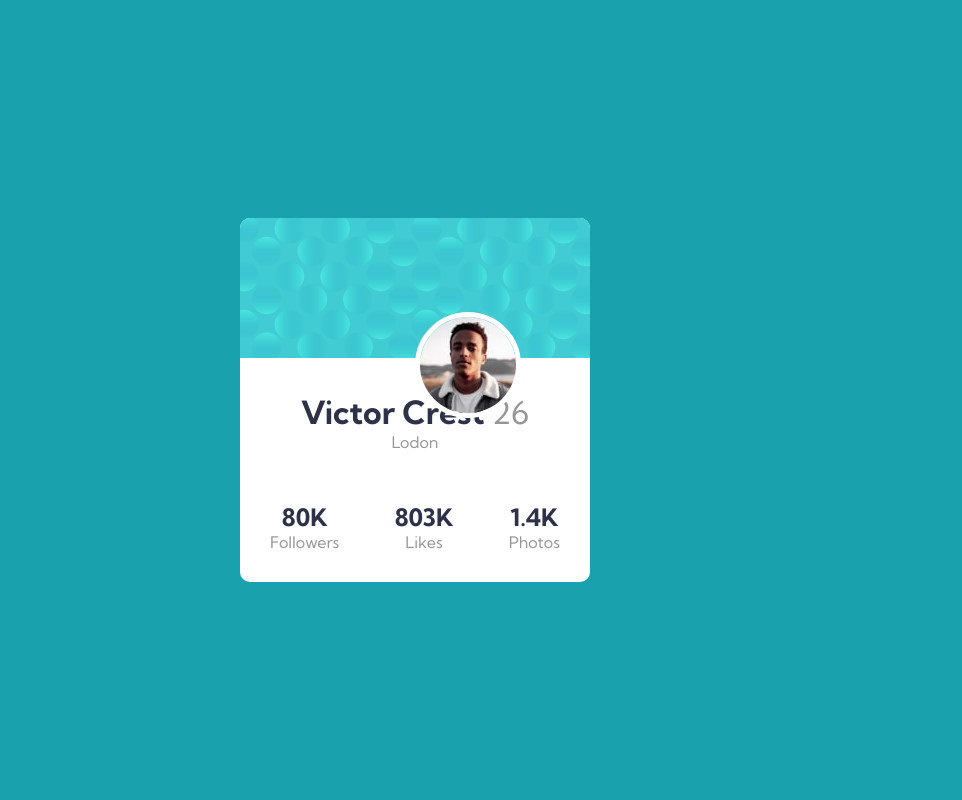
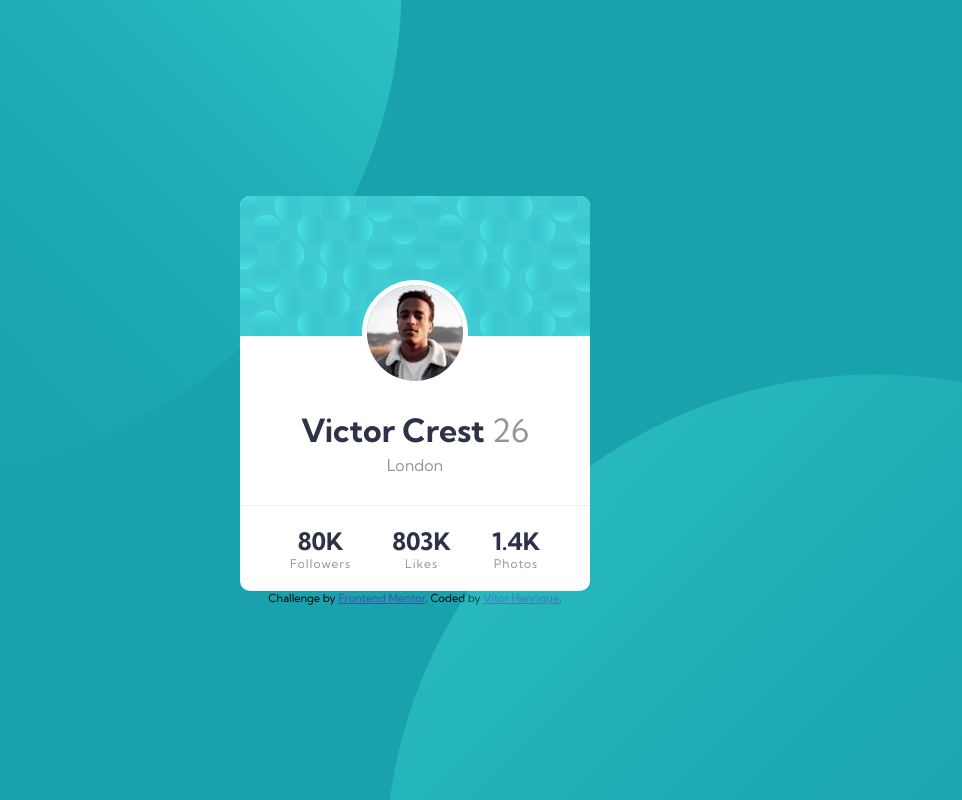
Before and after one commit to Vitor-HenriqueAS/Front_End_Mentor, a plain HTML site: page pages/profile-card-component/index.html in a window 1280 px wide. Shown: the whole page, without its empty margins (225-1187 px from the left). Drawn offline with Linux system fonts and the light colour scheme.

Commit message:
adicionando novo projeto: profile-card-component

```diff
--- a/pages/profile-card-component/css/style.css
+++ b/pages/profile-card-component/css/style.css
@@ -1,17 +1,46 @@
 @import url('https://fonts.googleapis.com/css2?family=Kumbh+Sans:wght@400;700&display=swap');
-* {
-	margin: 0;
-	padding: 0;
-	box-sizing: border-box;
-	font-family: 'Kumbh Sans', sans-serif;
+*,
+*::before,
+*::after {
+  margin: 0;
+  padding: 0;
+  box-sizing: border-box;
+  font-family: 'Kumbh Sans', sans-serif;
 }
 
 main {
+	position: relative;
 	display: flex;
+	flex-direction: column;
 	align-items: center;
 	justify-content: center;
+	width: 100%;
 	min-height: 100vh;
 	background-color: hsl(185, 75%, 39%);
+	overflow: hidden;
+}
+
+main::before {
+  content: '';
+  width: 977px;
+  height: 977px;
+  background-image: url(../images/bg-pattern-top.svg);
+  display: block;
+  position: absolute;
+  right: calc(60vw - 114px);
+  top: -504px;
+}
+
+
+main::after{
+  content: '';
+  width: 977px;
+  height: 977px;
+  background-image: url(../images/bg-pattern-bottom.svg);
+  display: block;
+  position: absolute;
+  left: calc(50vw - 30px);
+  top: 374px;
 }
 
 .dark {
@@ -25,27 +54,38 @@ main {
 }
 
 .card {
+	text-align: center;
 	background-color: #fff;
 	border-radius: 10px;
 	overflow: hidden;
-}
-
-.content {
-	position: relative;
-	text-align: center;
-	padding: 30px;
+	z-index: 999;
 }
 
 .content img {
-	position: absolute;
-	left: 50%;
-	top: -50px;
+	margin-top: -60px;
 	border: 5px solid #fff;
 	border-radius: 50%;
 }
 
+.header {
+	padding: 20px 0px 30px;
+	display: flex;
+	flex-direction: column;
+	gap: 5px;
+}
+
 .description {
-	margin-top: 50px;
+	padding: 0px 50px;
 	display: flex;
 	justify-content: space-between;
+	border-top: 1px solid rgba(220, 220, 220, 0.5);
 }
+
+.description_info {
+	padding: 20px 0;
+}
+
+.description_info p {
+	letter-spacing: 1px;
+	font-size: 12px;
+}
--- a/pages/profile-card-component/index.html
+++ b/pages/profile-card-component/index.html
@@ -15,40 +15,40 @@
   </style>
 </head>
 <body>
-  <!-- <img src="images/bg-pattern-top.svg" alt="">
-  <img src="images/bg-pattern-bottom.svg" alt="">
-
-  <div class="attribution">
-    Challenge by <a href="https://www.frontendmentor.io?ref=challenge" target="_blank">Frontend Mentor</a>.
-    Coded by <a href="#">Your Name Here</a>.
-  </div> -->
 	<main>
 		<div class="card">
 			<img src="images/bg-pattern-card.svg" class="bg-card" alt="bg-pattern-card">
 			<div class="content">
-				<img src="images/image-victor.jpg" alt="">
+				<img src="images/image-victor.jpg" alt="Profile Picture">
 
-				<div>
+				<div class="header">
 					<h1 class="name dark">Victor Crest <span class="clearer">26</span></h1>
-					<h4 class="city clearer">Lodon</h4>
+					<h4 class="city clearer">London</h4>
 				</div>
 
 				<div class="description">
-					<div class="followers">
+					<div class="followers description_info">
 						<h2 class="dark">80K</h2>
 						<p class="clearer">Followers</p>
 					</div>
-					<div class="likes">
+					<div class="likes description_info">
 						<h2 class="dark">803K</h2>
 						<p class="clearer">Likes</p>
 					</div>
-					<div class="photos">
+					<div class="photos description_info">
 						<h2 class="dark">1.4K</h2>
 						<p class="clearer">Photos</p>
 					</div>
 				</div>
 			</div>
 		</div>
+
+		<footer class="attribution">
+			Challenge by <a href="https://www.frontendmentor.io?ref=challenge" target="_blank">Frontend Mentor</a>.
+			Coded by <a href="https://github.com/Vitor-HenriqueAS">Vitor Henrique</a>.
+		</footer>
+
 	</main>
+
 </body>
 </html>
--- a/src/scripts/index.mjs
+++ b/src/scripts/index.mjs
@@ -46,7 +46,7 @@ function loadCardsProjects() {
 
       <div class="project_info">
         <div class="project_header">
-          <h3>${project.image}</h3>
+          <h3>${project.name}</h3>
           <span>${project.date}</span>
         </div>
 
--- a/src/styles/globals.css
+++ b/src/styles/globals.css
@@ -101,7 +101,7 @@ body {
   display: flex;
   flex-wrap: wrap;
   align-items: center;
-  justify-content: space-around;
+  justify-content: center;
   padding: 30px;
   gap: 50px;
 }
```
Also changed, not shown: index.html (+3 -1 lines), src/scripts/projects.js (+15 -6 lines), src/assets/images/projetos/profile-card-component.webp (added), 2 other files.
